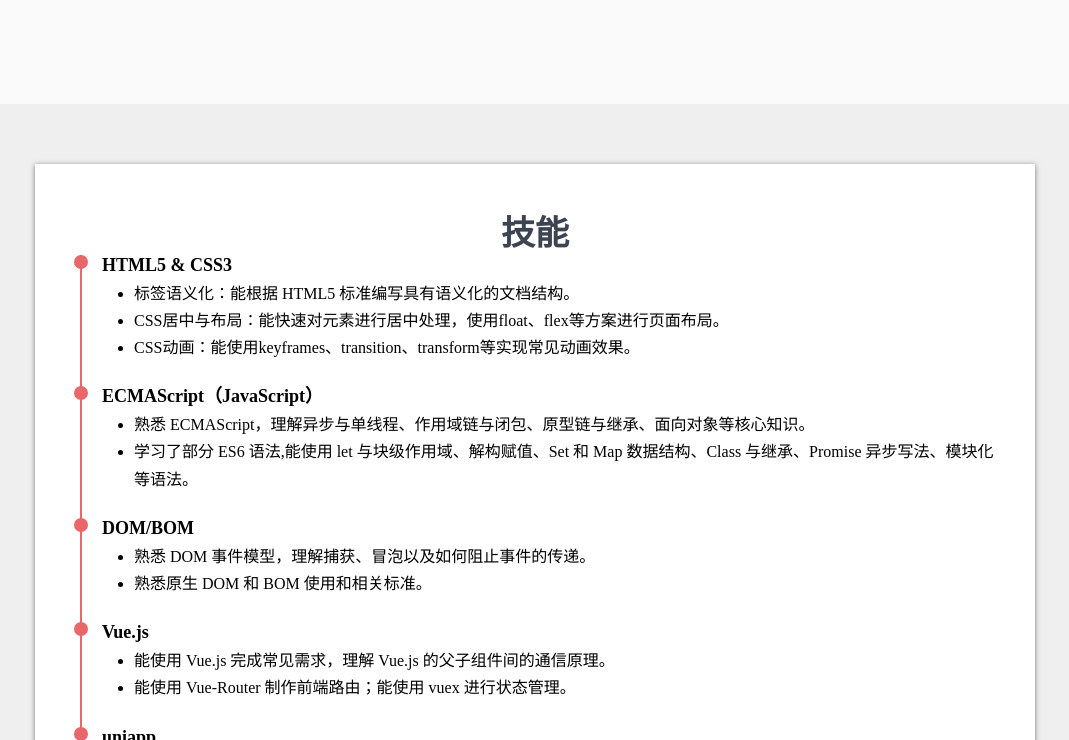
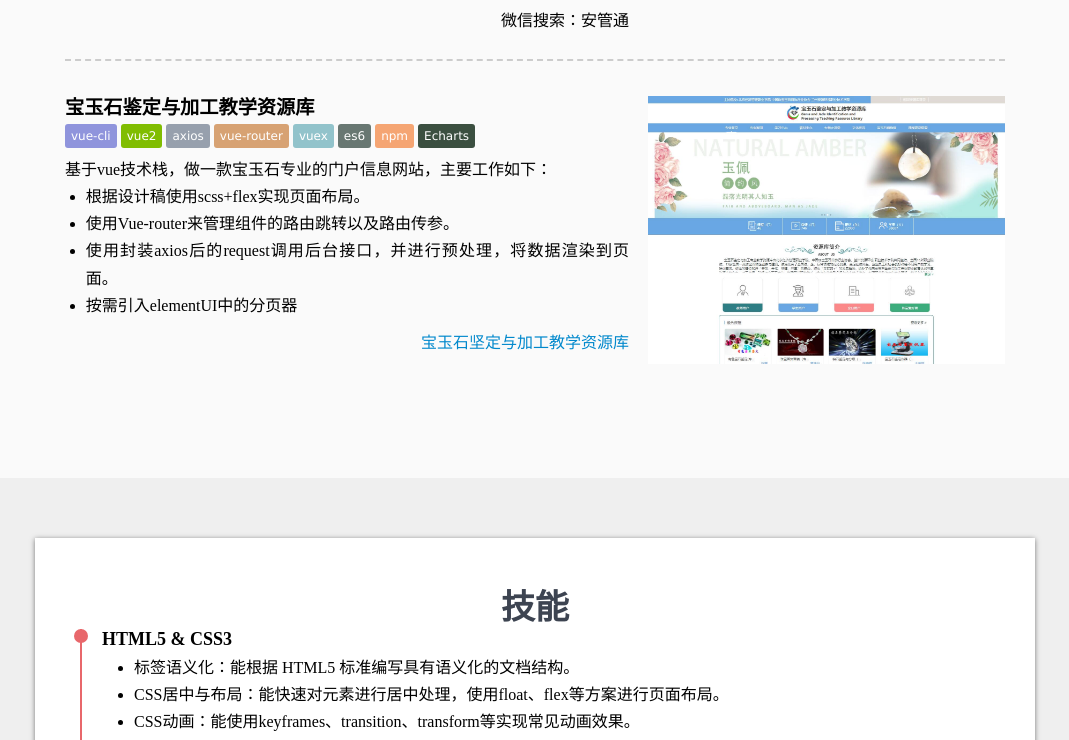
Before and after one commit to omnoob/resume-master, a plain HTML site: page index.html in a window 1280 px wide. Shown: the part 2060-2800 px from the top of the page, without its empty margins (105-1174 px from the left). Drawn offline with nearby package versions, Linux system fonts and the light colour scheme; a script that the page names is missing.

Commit message:
更新简历

```diff
--- a/index.html
+++ b/index.html
@@ -44,7 +44,7 @@
                     <!--<li><a href="#">联系方式</a></li>-->
                     <!--<li><a href="#">其他</a></li>-->
                     <li>
-                        <a href="https://github.com/omnoob" target="_blank">GitHub</a>
+                        <!-- <a href="https://github.com/omnoob" target="_blank">GitHub</a> -->
                     </li>
                 </ul>
             </nav>
@@ -137,12 +137,12 @@
                     896265004@qq.com
                 </li>
 
-                <li>
+                <!-- <li>
                     <svg class="icon" aria-hidden="true">
                         <use xlink:href="#icon-GIT"></use>
                     </svg>
                     https://github.com/omnoob
-                </li>
+                </li> -->
                 <!-- <li>
                     <svg class="icon" aria-hidden="true">
                         <use xlink:href="#icon-juejin"></use>
@@ -175,12 +175,12 @@
                     <li>计算机专业英语</li>
                 </ul>
             </ul> -->
-            <p class="experiencep">在校期间获得了<b>计算机高级教师资格证、英语四级证书</b>。</p>
-            <!-- <p class="experiencep">同时也根据所学知识制作了一些简单的项目，如使用 C# + MySQL数据库做出一个学生住宿管理系统、使用Java结合线上数据库做出一个公司员工管理系统。</p>
+        <p class="experiencep">在校期间获得了<b>计算机高级教师资格证、英语四级证书</b>。</p>
+        <!-- <p class="experiencep">同时也根据所学知识制作了一些简单的项目，如使用 C# + MySQL数据库做出一个学生住宿管理系统、使用Java结合线上数据库做出一个公司员工管理系统。</p>
             <p class="experiencep">喜欢前端，大学期间自学前端的相关知识，具备了一定的前端基础知识储备，具有基础的阅读英文文档的能力；喜欢新技术新知识，自学能力较强，为人和善有爱，积极向上。</p> -->
-            <p class="experiencep">2018-12至2019-07在新乡争锋网络科技有限公司实习，负责公司web端的前端开发。</p>
-            <p class="experiencep">2019-09至2020-02在河南裕林安环工程技术咨询有限公司工作，负责前端开发，并独立开发微信小程序。</p>
-            <!-- <p class="experiencep">大四在新乡争锋网络科技有限公司实习，负责公司web端和移动端应用的前端开发。</p> -->
+        <p class="experiencep">2018-12至2019-07在新乡争锋网络科技有限公司实习，负责公司web端的前端开发。</p>
+        <p class="experiencep">2019-09至2020-04在河南裕林安环工程技术咨询有限公司工作，负责前端开发，并独立开发微信小程序。</p>
+        <p class="experiencep">2020-04至2020-08在中教道生（北京）科技有限公司工作，负责公司web前端开发。</p>
         </p>
     </section>
     <section class="myPortfolio" data-x id="siteWorks">
@@ -218,7 +218,7 @@
                                 <li>后期PHP转JAVA，在不影响现有用户使用的情况下，完成前端接口替换以及页面兼容。</li>
                             </ul>
                             <p class="project_intro_links">
-                                针对企业内部使用
+                                <a href="https://www.yulinanhuan.com/shuangyufang">针对企业内部使用</a>
                             </p>
                         </div>
                     </div>
@@ -256,6 +256,44 @@
                     </div>
                     <div class="project_thumb">
                         <img src="./img/works/MiniProgram.png" alt="导航栏">
+                    </div>
+                </section>
+                <section class="project">
+                    <div class="project_intro">
+                        <header class="project_intro_header clearfix">
+                            <h4 class="project_intro_header_title"> 宝玉石鉴定与加工教学资源库<span>
+                            </h4>
+                            <ul class="tech-tag-list">
+                                <li class="tech-tag-list_item tech-tag-list_item-vue-cli">vue-cli</li>
+                                <li class="tech-tag-list_item tech-tag-list_item-vue">vue2</li>
+                                <li class="tech-tag-list_item tech-tag-list_item-axios">axios</li>
+                                <li class="tech-tag-list_item tech-tag-list_item-vue-router">vue-router</li>
+                                <li class="tech-tag-list_item tech-tag-list_item-vuex">vuex</li>
+                                <li class="tech-tag-list_item tech-tag-list_item-es6">es6</li>
+                                <li class="tech-tag-list_item tech-tag-list_item-npm">npm</li>
+                                <li class="tech-tag-list_item tech-tag-list_item-lean-cloud">Echarts</li>
+                            </ul>
+                        </header>
+                        <div class="project_intro_header_content">
+                            <p>
+                                基于vue技术栈，做一款宝玉石专业的门户信息网站，主要工作如下：
+                            </p>
+                            <ul class="list">
+                                <li>根据设计稿使用scss+flex实现页面布局。</li>
+                                <li>使用Vue-router来管理组件的路由跳转以及路由传参。</li>
+                                <li>使用封装axios后的request调用后台接口，并进行预处理，将数据渲染到页面。</li>
+                                <li>按需引入elementUI中的分页器</li>
+                                <!-- <li>使用Echarts插件实现地图功能。</li> -->
+                                <!-- <li>使用dataV插件实现大屏功能。</li> -->
+                                <!-- <li>后期PHP转JAVA，在不影响现有用户使用的情况下，完成前端接口替换以及页面兼容。</li> -->
+                            </ul>
+                            <p class="project_intro_links">
+                                <a href="https://www.icve.com.cn/portalproject/themes/default/x-qiai-khivir3inwfvzza/icve/index.html#/">宝玉石坚定与加工教学资源库</a>
+                            </p>
+                        </div>
+                    </div>
+                    <div class="project_thumb">
+                        <img src="./img/works/baoyushi.jpg" alt="导航栏">
                     </div>
                 </section>
                 <!-- <section class="project">
```
Also changed, not shown: img/works/baoyushi.jpg (added), 1 other file.
